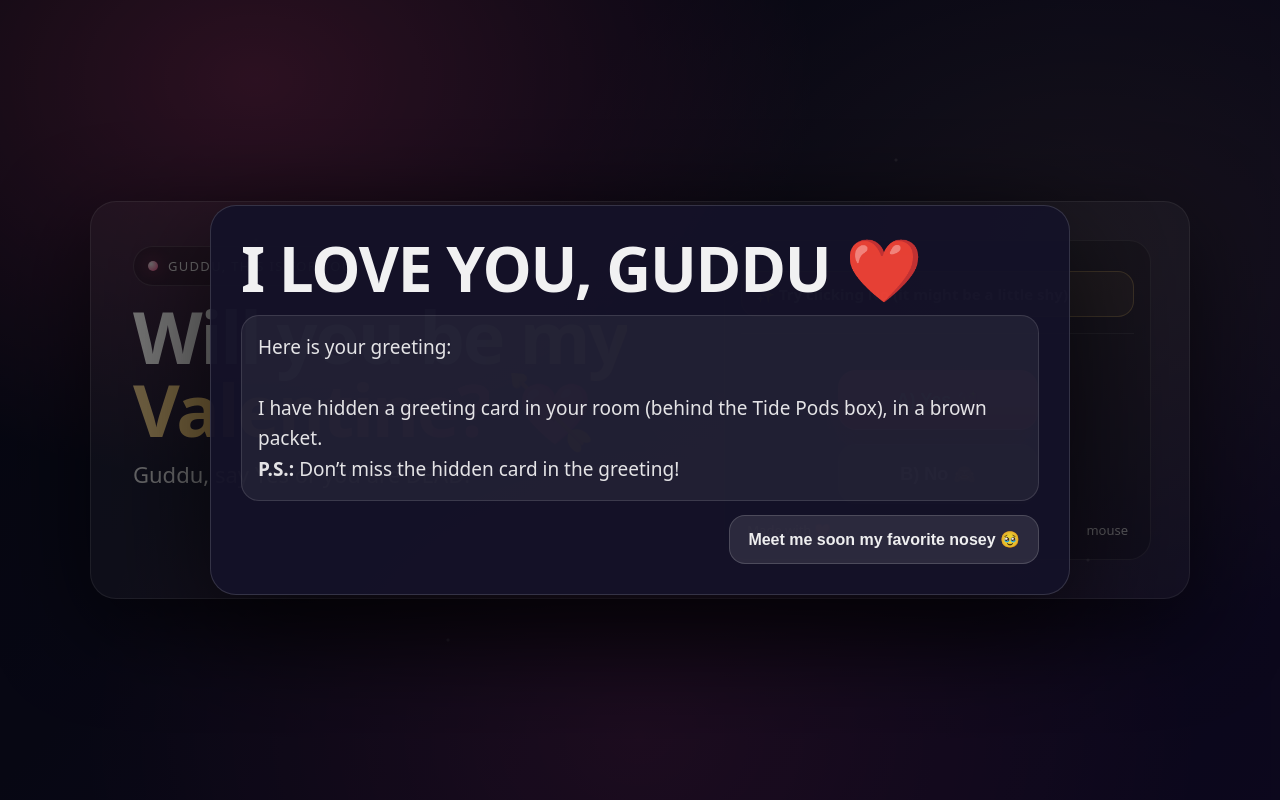
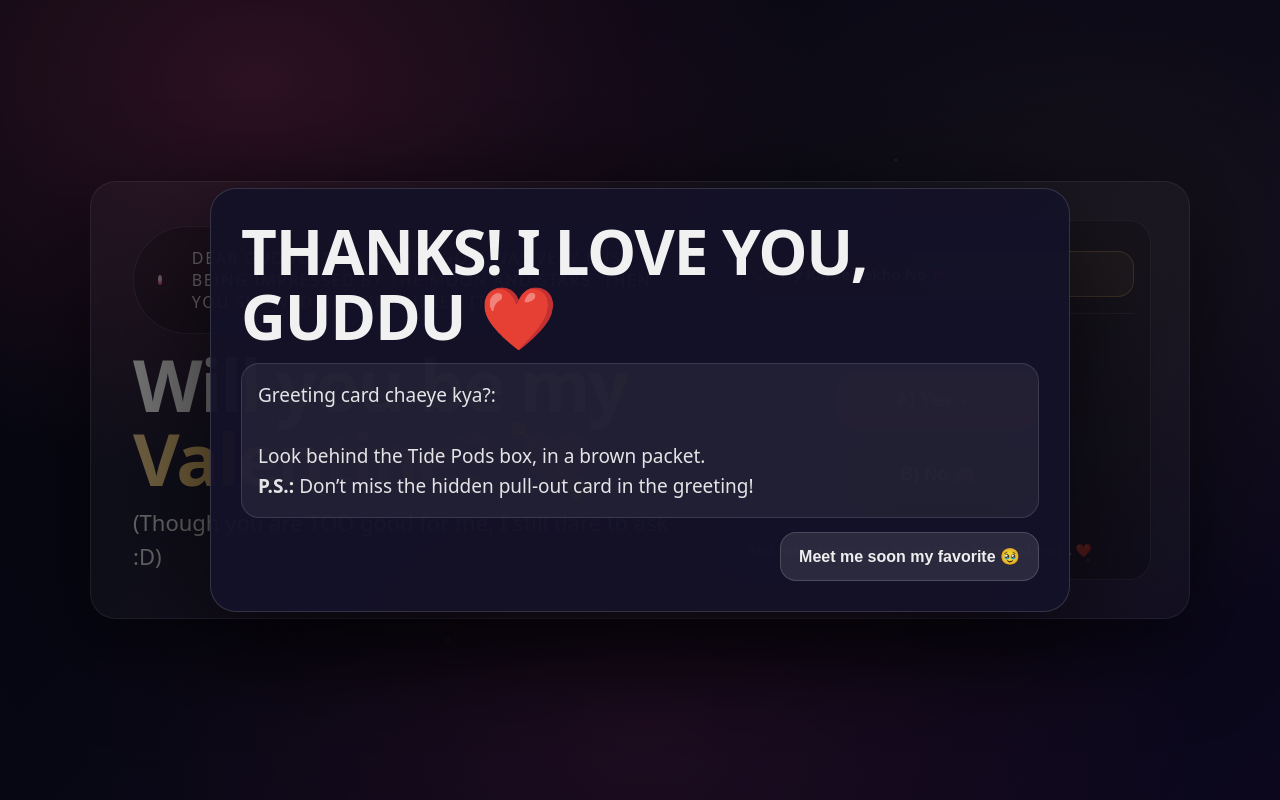
Before and after one commit to iloveyouguddu/iloveyouguddu.github.io, a plain HTML site: page index.html in a window 1280 px wide. Both pictures are taken after a click on the button "A) Yes 💖". Drawn offline with Linux system fonts and the light colour scheme.

Commit message:
auto commit

```diff
--- a/index.html
+++ b/index.html
@@ -82,8 +82,8 @@
     }
 
     .badge{
-      display:inline-flex; align-items:center; gap:10px;
-      padding: 10px 14px;
+      display:inline-flex; align-items:center; gap:30px;
+      padding: 20px 24px;
       border-radius: 999px;
       background: rgba(0,0,0,.18);
       border: 1px solid rgba(255,255,255,.14);
@@ -95,7 +95,7 @@
       box-shadow: 0 0 16px rgba(255,77,141,.55);
     }
     .badge span{
-      font-size: 13px;
+      font-size: 16px;
       letter-spacing:.10em;
       text-transform: uppercase;
       opacity:.9;
@@ -298,10 +298,12 @@
     <section class="frame" aria-label="Valentine question card">
       <div class="content">
         <div class="left">
-          <div class="badge"><span class="dot"></span><span>Guddu, this is for you</span></div>
+          <div class="badge"><span class="dot"></span><span>
+Dear Guddu. Two years ago, I was very busy being impressed by the moon and stars.  Then you showed up and ruined it :D  💘
+                  </span></div>
           <h1><span class="grad">Will you be my Valentine?</span> 💘</h1>
           <p class="subtitle">
-            Guddu, say Yes or you are DEAD!
+          (Though you are TOO good for me, I still dare to ask :D)
           </p>
         </div>
 
@@ -309,7 +311,7 @@
           <div class="prompt">
 
             <div class="hint">
-              ✨ Try clicking <b>No</b> (it might be a little shy)
+              ✨ Try Karke dekho <b>No</b> 😈
             </div>
 
             <div class="divider"></div>
@@ -321,8 +323,7 @@
           </div>
 
           <div class="mini">
-            <div>Made with ❤️</div>
-            <div id="mode">ready</div>
+            <div>Best nosey Award goes to you (Only if selected Yes )... ❤️</div>
           </div>
         </div>
       </div>
@@ -332,18 +333,18 @@
   <!-- YES modal -->
   <div class="overlay" id="overlay" role="dialog" aria-modal="true">
     <div class="modal">
-      <h2 class="bigLove">I LOVE YOU, GUDDU ❤️</h2>
+      <h2 class="bigLove">THANKS! I LOVE YOU, GUDDU ❤️</h2>
 
       <div class="card">
         <p>
-          Here is your greeting:<br><br>
-          I have hidden a greeting card in your room (behind the Tide Pods box), in a brown packet.
+          Greeting card chaeye kya?:<br><br>
+          Look behind the Tide Pods box, in a brown packet.
         </p>
-        <p class="ps"><b>P.S.:</b> Don’t miss the hidden card in the greeting!</p>
+        <p class="ps"><b>P.S.:</b> Don’t miss the hidden pull-out card in the greeting!</p>
       </div>
 
       <div class="closeRow">
-        <button class="btn-close" id="closeBtn" type="button">Meet me soon my favorite nosey 🥹</button>
+        <button class="btn-close" id="closeBtn" type="button">Meet me soon my favorite 🥹</button>
       </div>
     </div>
   </div>
```
